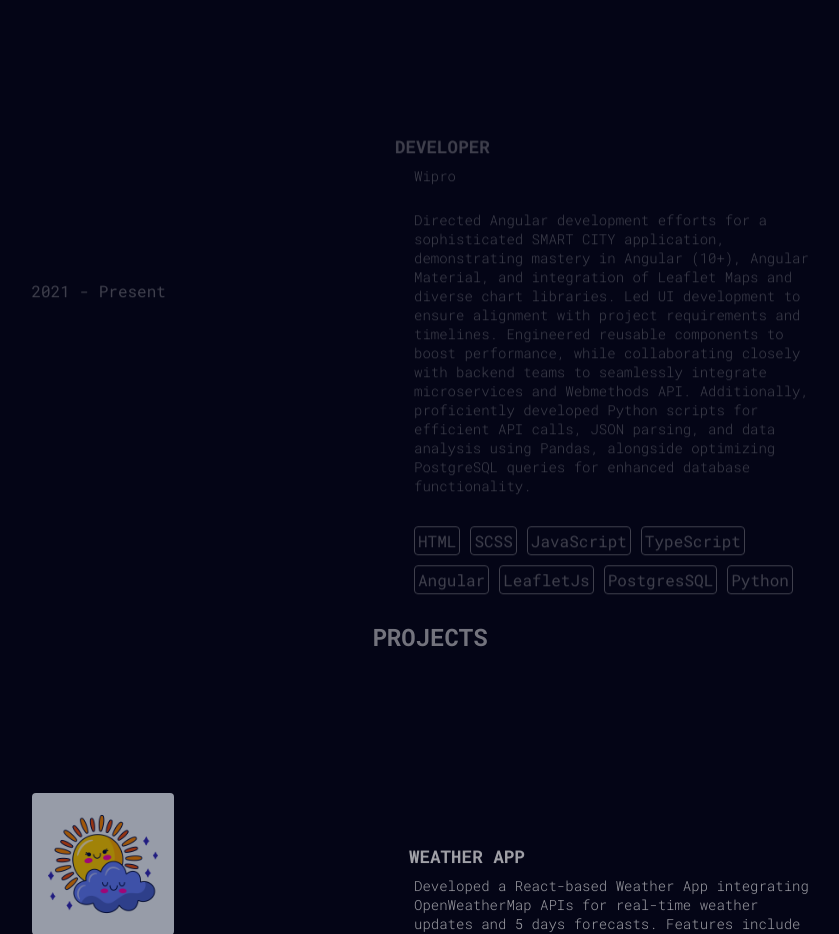
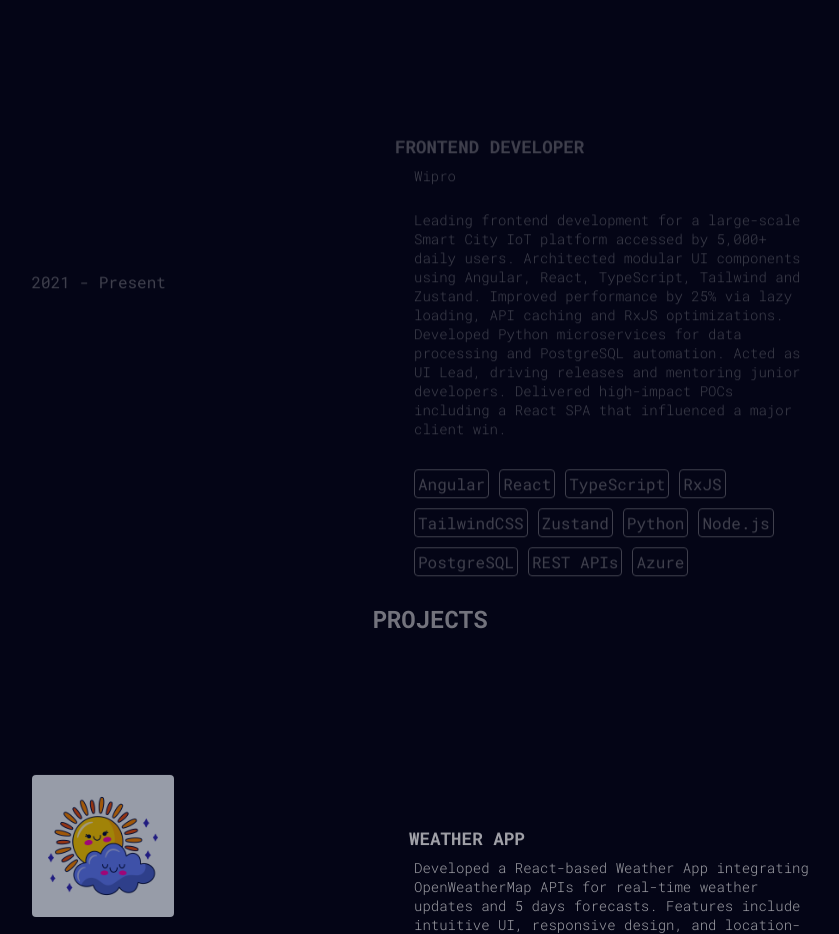
Before and after one commit to itsmetrina/Trina-Sikdar, a React (Vite) app: page / in a window 1280 px wide. Shown: the part 1500-2434 px from the top of the page, without its empty margins (210-1049 px from the left). Built offline with nearby package versions, Linux system fonts and the light colour scheme.

Commit message:
Update constant.ts
Star Content and Experience

```diff
--- a/src/assets/constant.ts
+++ b/src/assets/constant.ts
@@ -2,7 +2,7 @@ import weather from "../assets/cloud.png";
 import portfolio from "../assets/girl.png";
 import minispotify from "../assets/music.png";
 
-export const STAR_CONTENT = "Frontend Engineer with expertise in Angular development, recognized for driving impactful solutions and delivering superior user experiences. Proficient in React and Python.";
+export const STAR_CONTENT = "Frontend Engineer with 4+ years of experience building scalable, high-performance web applications using Angular, React, TypeScript, and Node.js. Strong in state management (Zustand/Redux), UI architecture, API integration, and performance optimization. Known for delivering impactful solutions, leading UI releases, and mentoring developers.";
 
 export const EDUCATION = [
 	{
@@ -13,13 +13,25 @@ export const EDUCATION = [
 ];
 
 export const EXPERIENCES = [
-	{
-		year: "2021 - Present",
-		role: "Developer",
-		company: "Wipro",
-		description: "Directed Angular development efforts for a sophisticated SMART CITY application, demonstrating mastery in Angular (10+), Angular Material, and integration of Leaflet Maps and diverse chart libraries. Led UI development to ensure alignment with project requirements and timelines. Engineered reusable components to boost performance, while collaborating closely with backend teams to seamlessly integrate microservices and Webmethods API. Additionally, proficiently developed Python scripts for efficient API calls, JSON parsing, and data analysis using Pandas, alongside optimizing PostgreSQL queries for enhanced database functionality.",
-		technologies: ["HTML", "SCSS", "JavaScript", "TypeScript", "Angular", "LeafletJs", "PostgresSQL", "Python"],
-	}
+  {
+    year: "2021 - Present",
+    role: "Frontend Developer",
+    company: "Wipro",
+    description: "Leading frontend development for a large-scale Smart City IoT platform accessed by 5,000+ daily users. Architected modular UI components using Angular, React, TypeScript, Tailwind and Zustand. Improved performance by 25% via lazy loading, API caching and RxJS optimizations. Developed Python microservices for data processing and PostgreSQL automation. Acted as UI Lead, driving releases and mentoring junior developers. Delivered high-impact POCs including a React SPA that influenced a major client win.",
+    technologies: [
+      "Angular",
+      "React",
+      "TypeScript",
+      "RxJS",
+      "TailwindCSS",
+      "Zustand",
+      "Python",
+      "Node.js",
+      "PostgreSQL",
+      "REST APIs",
+      "Azure"
+    ],
+  }
 ];
 
 export const PROJECTS = [
```
